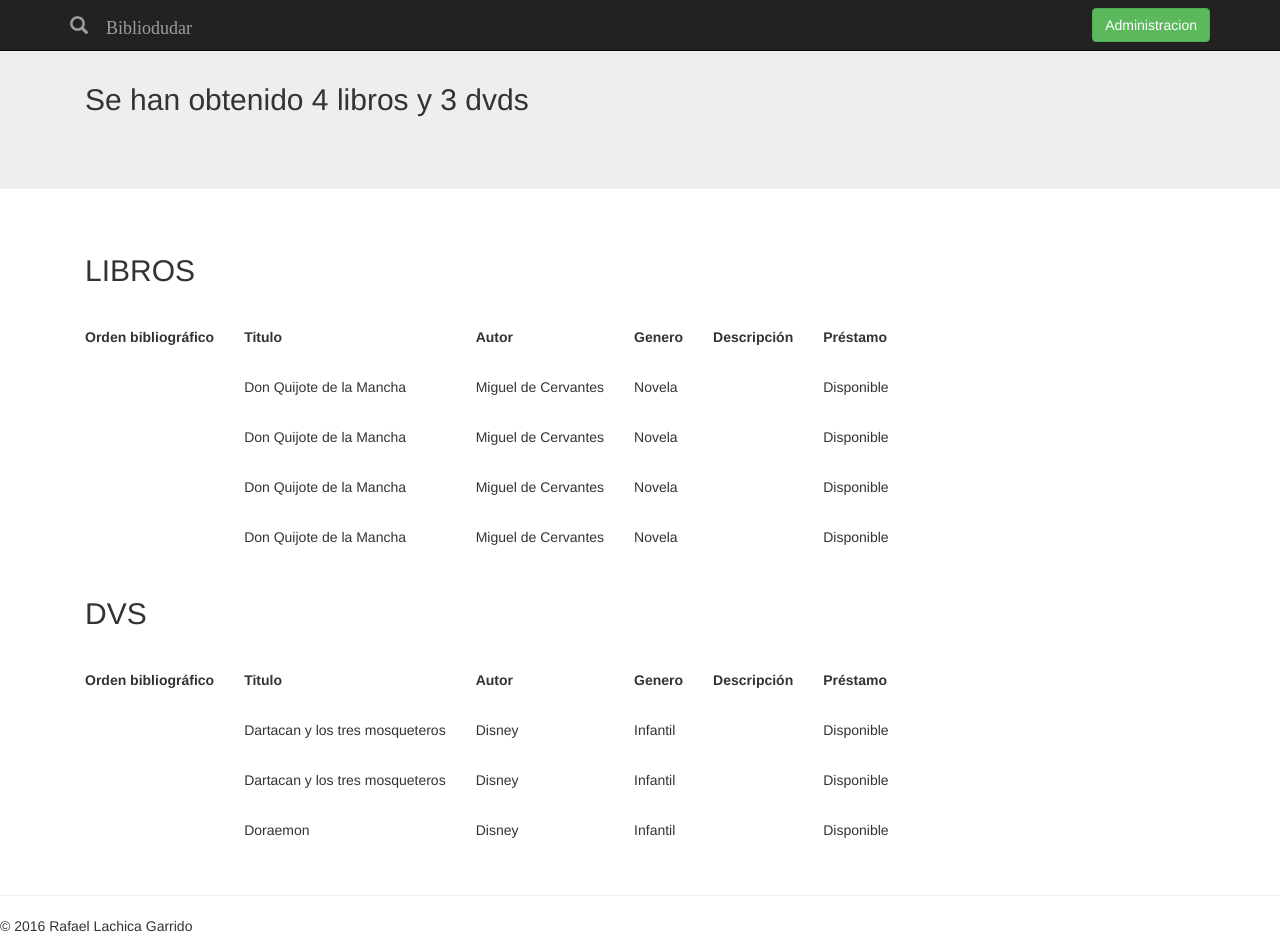
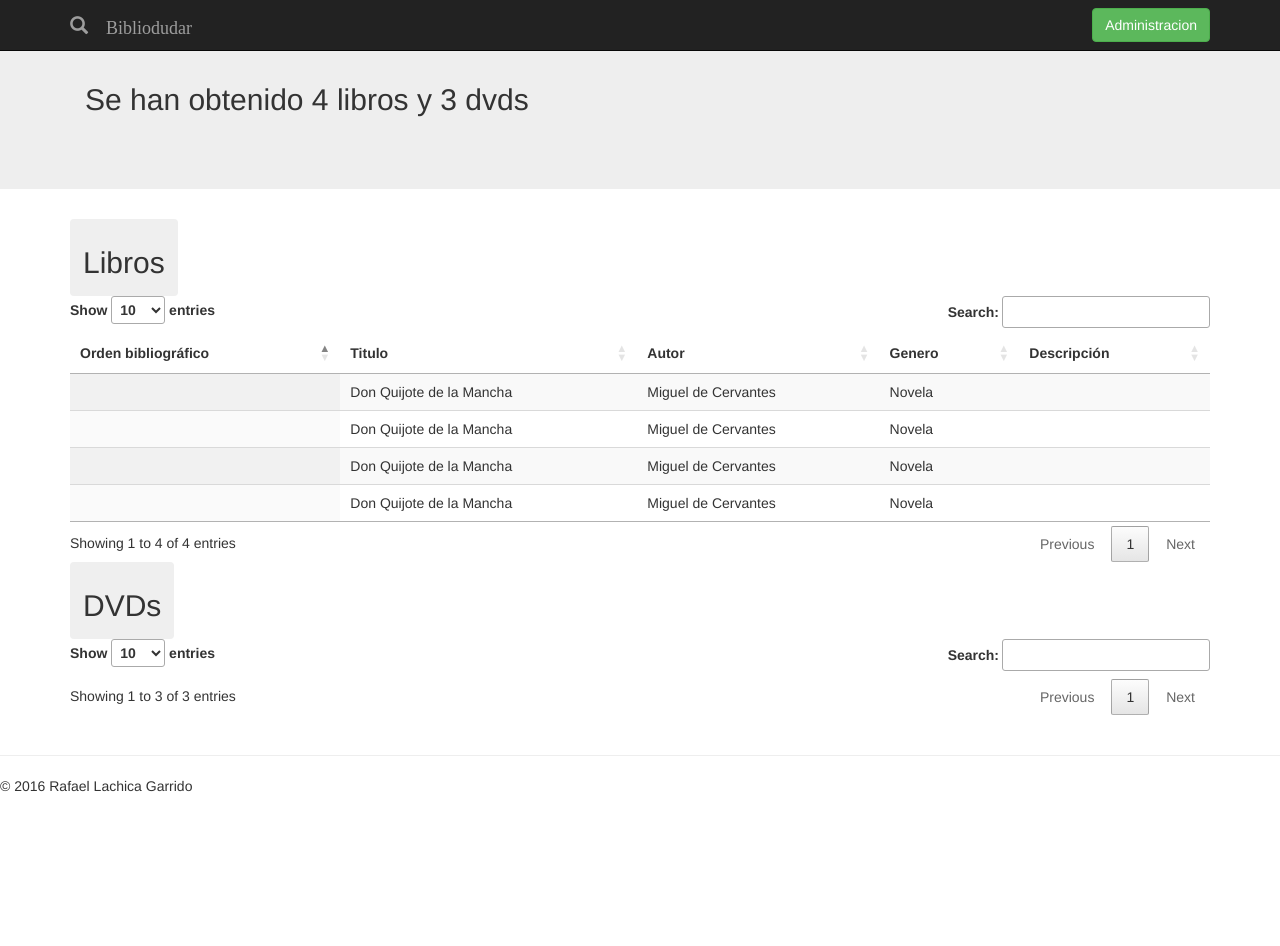
Before and after one commit to rafaellg8/libmasys, a Django app: page /catalogo/ in a window 1280 px wide. After the commit the page ends 792 px from the top, so only its background shows below. Run offline with Django 3.2, Linux system fonts and the light colour scheme; data comes from the database, SQL or seed files in the repository; both versions use the stored data as it was after the commit; data that the repository does not hold is empty; some libraries are stand-ins or nearby versions.

Commit message:
eventos de botones y datatables

```diff
--- a/libmasys/bookstore/models.py
+++ b/libmasys/bookstore/models.py
@@ -41,9 +41,9 @@ class Recurso(models.Model):
     def __unicode__(self):
             return self.titulo
 
+
 class Prestamo(models.Model):
     """( Prestamo Recursos)"""
-
     fechaInicio = models.DateField(default=datetime.datetime.today)
     fechaFin = models.DateField(default=datetime.datetime.today()+datetime.timedelta(days=7)) #por defecto 7 dias despues de la creacion
     Recurso = models.OneToOneField(Recurso,unique=True)
--- a/libmasys/bookstore/urls.py
+++ b/libmasys/bookstore/urls.py
@@ -7,4 +7,6 @@ urlpatterns = [
     url(r'^add/',views.addBook, name='addBook'),
     url(r'^search/',views.search, name='search'),
     url(r'^catalogo/',views.catalogo, name='catalogo'),
+    url(r'^catalogojsonLibros/',views.getLibrosJSON, name='catalogoJSONLibros'),
+    url(r'^catalogojsonDVDs/',views.getDVDsJSON, name='catalogoJSONDVDs'),
 ]
--- a/libmasys/bookstore/views.py
+++ b/libmasys/bookstore/views.py
@@ -2,6 +2,8 @@ from django.shortcuts import render,redirect
 
 from django.http import HttpResponse
 from .forms import SimpleSearch,Search
+from django.core import serializers
+
 import queries
 from bookstore.models import Recurso
 
@@ -42,5 +44,21 @@ def Search(request):
 
 def catalogo(request):
         resultBooks = Recurso.objects.filter(dvd=False).order_by('titulo')
-        resultDVD = Recurso.objects.filter(dvd=True).order_by('titulo')
+        resultDVD =  Recurso.objects.filter(dvd=True).order_by('titulo')
         return render(request,'catalogo.html', {'resultBooks': resultBooks, 'resultDVD': resultDVD})
+
+def getAllJSONLibros(request):
+    objectQuerySet = Recurso.objects.all()
+    data = serializers.serialize('json', list(objectQuerySet), fields=('titulo','autor','descripcion','genero','orden','estanteria','edicion','editorial','prestamo'))
+    return HttpResponse(data, content_type='application/json')
+
+def getLibrosJSON(request):
+    objectQuerySet = Recurso.objects.filter(dvd=False).order_by('titulo')
+    data = serializers.serialize('json', list(objectQuerySet), fields=('titulo','autor','descripcion','genero','orden','estanteria','edicion','editorial'))
+    return HttpResponse(data, content_type='application/json')
+
+
+def getDVDsJSON(request):
+    objectQuerySet = Recurso.objects.filter(dvd=True).order_by('titulo')
+    data = serializers.serialize('json', list(objectQuerySet), fields=('titulo','autor','descripcion','genero','orden','estanteria','edicion','editorial'))
+    return HttpResponse(data, content_type='application/json')
--- a/libmasys/templates/catalogo.html
+++ b/libmasys/templates/catalogo.html
@@ -26,78 +26,35 @@
 
 {% block menu-foot %}
 <div class="container">
-    <table id="tableResult">
-        <tbody>
-            <tr>
-                <th><h2>LIBROS</h2></th>
-            </tr>
+  <button id="showTableBooks" class="btn btn-defaultname"><h2>Libros</h2></button>
+    <table id="tableResultLibros" class="display" cellspacing="0" width="100%">
+      <thead>
         <tr>
           <th>Orden bibliográfico</th>
           <th>Titulo</th>
           <th>Autor</th>
           <th>Genero</th>
           <th>Descripción</th>
-                <th>Préstamo</th>
+          <!-- <th>Préstamo</th> -->
         </tr>
-            {% for q in resultBooks %}
-            <tr>
-                <td>
-                    {{q.orden}}
-                </td>
-                <td>
-                    {{q.titulo}}
-                </td>
+    </thead>
+    <tbody>
+    </tbody>
+    </table>
 
-                <td>
-                    {{q.autor}}
-                </td>
-                <td>
-                    {{q.genero}}
-                </td>
-                <td>
-                    {{q.descripcion}}
-                </td>
-                <td>
-                    {% if q.prestamo %} {{q.prestamo}} {% else %} Disponible {% endif %}
-                </td>
-            </tr>
-            {% endfor %}
-
-            <tr>
-                <th><h2>DVS</h2></th>
-            </tr>
-
+    <button id="showTableDVD" class="btn btn-defaultname"><h2>DVDs</h2></button>
+    <table id="tableResultDVDs" class="display" cellspacing="0" width="100%" style="display: none">
+      <thead>
         <tr>
           <th>Orden bibliográfico</th>
           <th>Titulo</th>
           <th>Autor</th>
           <th>Genero</th>
           <th>Descripción</th>
-                <th>Préstamo</th>
+          <!-- <th>Préstamo</th> -->
         </tr>
-            {% for dvd in resultDVD %}
-            <tr>
-                <td>
-                    {{dvd.orden}}
-                </td>
-                <td>
-                    {{dvd.titulo}}
-                </td>
-
-                <td>
-                    {{dvd.autor}}
-                </td>
-                <td>
-                    {{dvd.genero}}
-                </td>
-                <td>
-                    {{dvd.descripcion}}
-                </td>
-                <td>
-                    {% if dvd.prestamo %} {{dvd.prestamo}} {% else %} Disponible {% endif %}
-                </td>
-            </tr>
-            {% endfor %}
+    </thead>
+    <tbody>
     </tbody>
     </table>
 </div>
--- a/libmasys/templates/index.html
+++ b/libmasys/templates/index.html
@@ -2,35 +2,84 @@
 <html lang="en">
 
 <head>
+    <meta http-equiv="X-UA-Compatible" content="IE=edge">
+    <meta name="viewport" content="width=device-width, initial-scale=1"> {% load static %}
+    <!-- The above 3 meta tags *must* come first in the head; any other head content must come *after* these tags -->
+    <meta name="description" content="Sistema Gestión Biblioteca Municipal de Dúdar">
+    <meta name="author" content="Rafael Lachica Garrido">
     <meta charset="utf-8">
-    <meta http-equiv="X-UA-Compatible" content="IE=edge">
     <meta name="viewport" content="width=device-width, initial-scale=1">
-    {% load static %}
-    <!-- The above 3 meta tags *must* come first in the head; any other head content must come *after* these tags -->
-    <meta name="description" content="">
-    <meta name="author" content="">
+    <link rel="stylesheet" href="http://maxcdn.bootstrapcdn.com/bootstrap/3.3.7/css/bootstrap.min.css">
+    <script src="https://ajax.googleapis.com/ajax/libs/jquery/1.12.4/jquery.min.js"></script>
+    <script src="http://maxcdn.bootstrapcdn.com/bootstrap/3.3.7/js/bootstrap.min.js"></script>
     <link rel="icon" type="image/png" href="{% static 'images/favicon.png' %}">
 
     <title>{% block title %}Jumbotron Template for Bootstrap{% endblock %}</title>
 
     <!-- Bootstrap core CSS -->
-    <link href="https://maxcdn.bootstrapcdn.com/bootstrap/3.3.7/css/bootstrap.min.css" rel="stylesheet" integrity="sha384-BVYiiSIFeK1dGmJRAkycuHAHRg32OmUcww7on3RYdg4Va+PmSTsz/K68vbdEjh4u" crossorigin="anonymous">
     <link rel="stylesheet" href="{% static 'css/style.css' %}" media="screen" title="no title" charset="utf-8">
+    <link rel="stylesheet" href="https://cdn.datatables.net/1.10.12/css/jquery.dataTables.min.css" media="screen" title="no title" charset="utf-8">
+    <script src="https://cdn.datatables.net/1.10.12/js/jquery.dataTables.min.js" charset="utf-8"></script>
 
-    <!-- Bootstrap core JavaScript
-    ================================================== -->
-    <!-- Placed at the end of the document so the pages load faster -->
-    <script src="https://code.jquery.com/jquery-3.1.0.slim.min.js" integrity="sha256-cRpWjoSOw5KcyIOaZNo4i6fZ9tKPhYYb6i5T9RSVJG8=" crossorigin="anonymous"></script>
-    <!-- Custom styles for this template -->
-    <!-- <link href="jumbotron.css" rel="stylesheet"> -->
 
-    <script src="https://maxcdn.bootstrapcdn.com/bootstrap/3.3.7/js/bootstrap.min.js" integrity="sha384-Tc5IQib027qvyjSMfHjOMaLkfuWVxZxUPnCJA7l2mCWNIpG9mGCD8wGNIcPD7Txa" crossorigin="anonymous"></script>
-    <!-- HTML5 shim and Respond.js for IE8 support of HTML5 elements and media queries -->
-    <!--[if lt IE 9]>
-      <script src="https://oss.maxcdn.com/html5shiv/3.7.3/html5shiv.min.js"></script>
-      <script src="https://oss.maxcdn.com/respond/1.4.2/respond.min.js"></script>
-    <![endif]-->
+    <script type="text/javascript" language="javascript" class="init">
+         $(document).ready(function() {
 
+             $('#tableResultLibros').dataTable( {
+                 "processing": true,
+                 "ajax": {
+                     "processing": true,
+                     "url": {% url 'catalogoJSONLibros' %},
+                     "dataSrc": ""
+                 },
+
+                 "columns": [
+                         { "data": "fields.orden" },
+                         { "data": "fields.titulo" },
+                         { "data": "fields.autor" },
+                         { "data": "fields.genero" },
+                         { "data": "fields.descripcion" }
+                     ]
+             } );
+         } );
+
+
+         $(document).ready(function() {
+
+             $('#tableResultDVDs').dataTable( {
+                 "processing": true,
+                 "ajax": {
+                     "processing": true,
+                     "url": {% url 'catalogoJSONDVDs' %},
+                     "dataSrc": ""
+                 },
+
+                 "columns": [
+                         { "data": "fields.orden" },
+                         { "data": "fields.titulo" },
+                         { "data": "fields.autor" },
+                         { "data": "fields.genero" },
+                         { "data": "fields.descripcion" }
+                     ]
+             } );
+         } );
+     </script>
+
+
+     <script type="text/javascript" language="javascript">
+     $(document).ready(function(){
+
+     $("#showTableDVD").click(function(){
+         $("#tableResultDVDs").show();
+         $("#tableResultLibros").hide();
+     });
+
+     $("#showTableBooks").click(function(){
+         $("#tableResultLibros").show();
+         $("#tableResultDVDs").hide();
+     });
+   });
+     </script>
 </head>
 
 <body>
@@ -80,8 +129,7 @@
                 </tbody>
             </table>
         </div>
-        <br>
-        {% block search %}
+        <br> {% block search %}
         <div class="container">
             <div id="custom-search-input">
                 <div class="input-group">
@@ -98,7 +146,7 @@
 
         <!-- <p><a class="btn btn-primary btn-lg" href="#" role="button">Learn more &raquo;</a></p> -->
     </div>
-    {% endblock  %}
+    {% endblock %}
     </div>
 
     {% block menu-foot %}
@@ -125,9 +173,8 @@
             </div>
 
         </div>
-        {% endblock  %}
+        {% endblock %}
         <hr>
-
         <footer>
             <p>&copy; 2016 Rafael Lachica Garrido</p>
         </footer>
```
Also changed, not shown: libmasys/tests.py (+9 -0 lines), libmasys/bookstore.sqlite3. Lines whose indentation alone changed are shown as unchanged.
